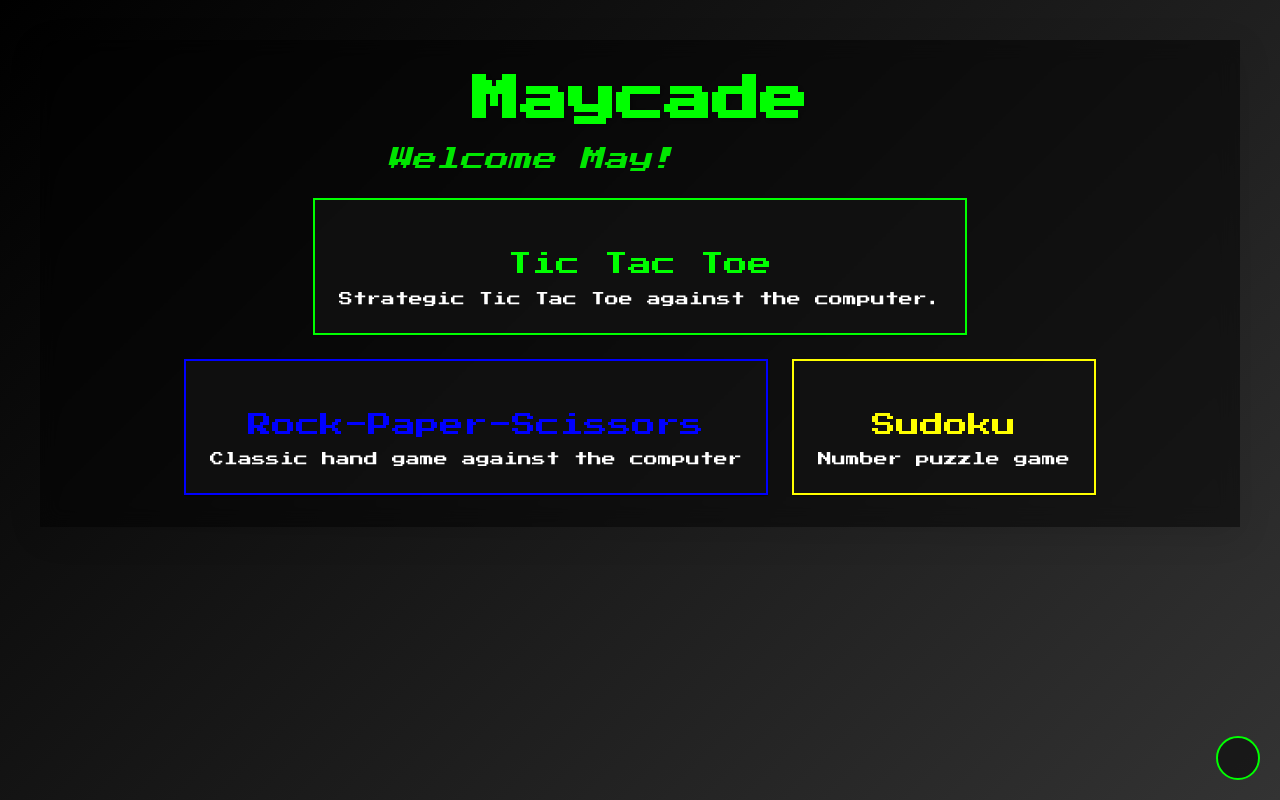
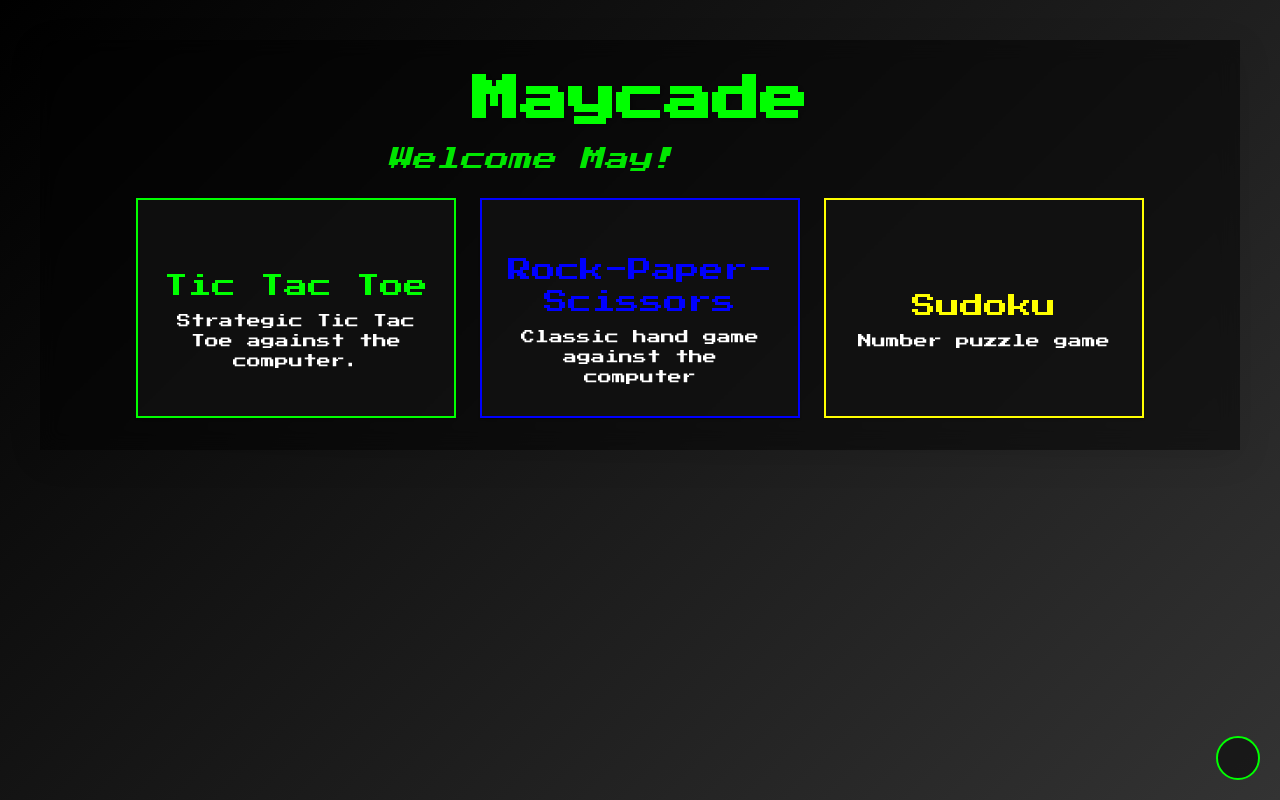
Before and after one commit to MayHyeyeonKim/Maycade, a React (Vite) app: page / in a window 1280 px wide. Built offline with nearby package versions, Linux system fonts and the light colour scheme; some icons are missing.

Commit message:
Fixed card layout

```diff
--- a/src/App.tsx
+++ b/src/App.tsx
@@ -105,13 +105,17 @@ function App() {
                 >
                   <Card
                     sx={{
-                      minWidth: 300,
+                      width: 320,
+                      height: 220,
                       cursor: "pointer",
                       transition: "transform 0.3s",
                       "&:hover": { transform: "scale(1.05)" },
                       backgroundColor: "rgba(0, 0, 0, 0.7)",
                       color: "#00ff00",
                       border: "2px solid #00ff00",
+                      display: "flex",
+                      alignItems: "center",
+                      justifyContent: "center",
                     }}
                     onClick={() => navigate("/tic-tac-toe")}
                   >
@@ -128,13 +132,17 @@ function App() {
 
                   <Card
                     sx={{
-                      minWidth: 300,
+                      width: 320,
+                      height: 220,
                       cursor: "pointer",
                       transition: "transform 0.3s",
                       "&:hover": { transform: "scale(1.05)" },
                       backgroundColor: "rgba(0, 0, 0, 0.7)",
                       color: "#0000ff",
                       border: "2px solid #0000ff",
+                      display: "flex",
+                      alignItems: "center",
+                      justifyContent: "center",
                     }}
                     onClick={() => navigate("/rock-paper-scissors")}
                   >
@@ -151,13 +159,17 @@ function App() {
 
                   <Card
                     sx={{
-                      minWidth: 300,
+                      width: 320,
+                      height: 220,
                       cursor: "pointer",
                       transition: "transform 0.3s",
                       "&:hover": { transform: "scale(1.05)" },
                       backgroundColor: "rgba(0, 0, 0, 0.7)",
                       color: "#ffff00",
                       border: "2px solid #ffff00",
+                      display: "flex",
+                      alignItems: "center",
+                      justifyContent: "center",
                     }}
                     onClick={() => handleComingSoon()}
                   >
@@ -188,7 +200,12 @@ function App() {
               >
                 <SettingsIcon />
               </IconButton>
-              <SettingsModal open={open} onClose={handleClose} userName={userName} setUserName={setUserName} />
+              <SettingsModal
+                open={open}
+                onClose={handleClose}
+                userName={userName}
+                setUserName={setUserName}
+              />
             </Box>
           }
         />
@@ -212,7 +229,10 @@ function App() {
               zIndex: 1300,
             }}
           >
-            <Typography variant="h4" sx={{ color: "white", fontWeight: "bold" }}>
+            <Typography
+              variant="h4"
+              sx={{ color: "white", fontWeight: "bold" }}
+            >
               Coming Soon
             </Typography>
           </Box>,
```
